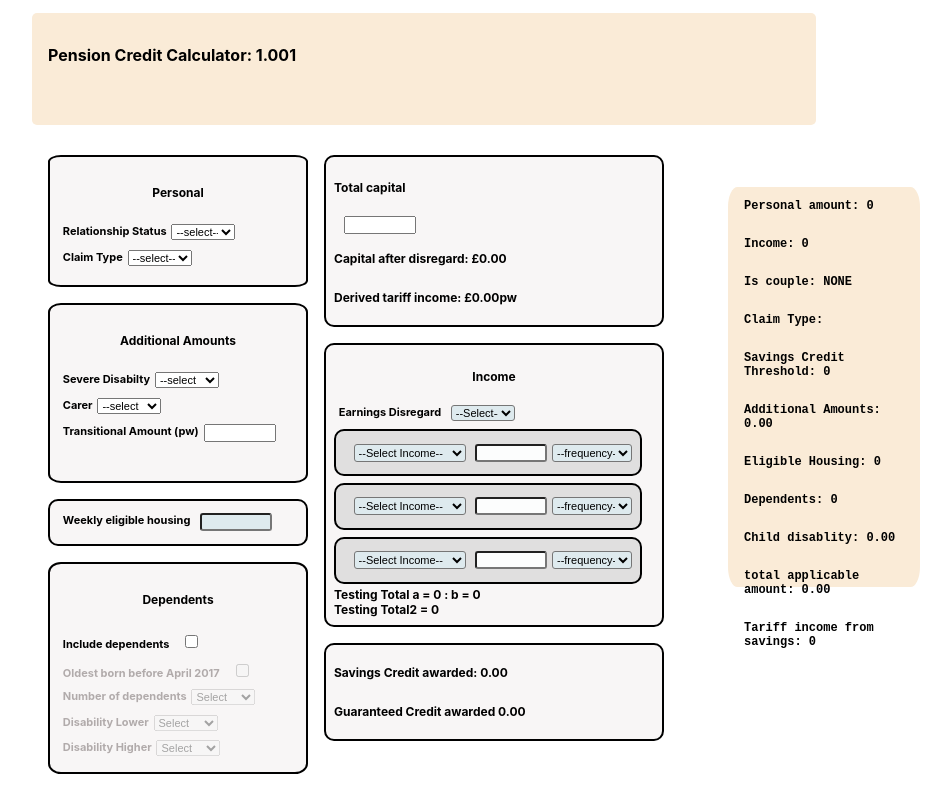
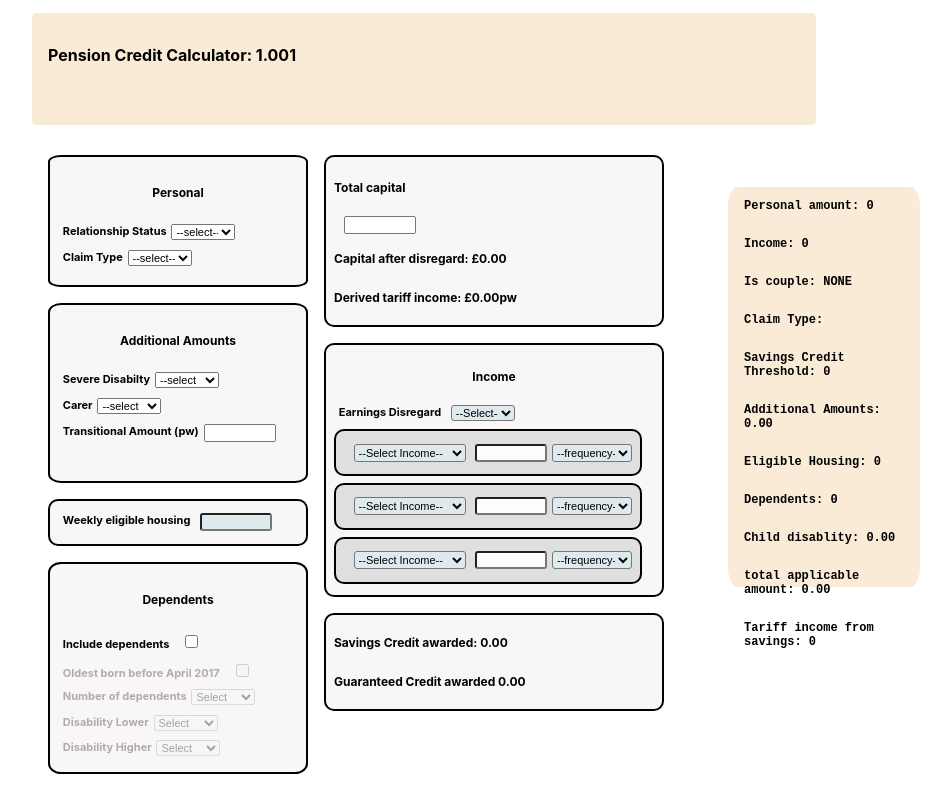
Before and after one commit to dnlstronge/pccalc, a React (Create React App) app: page / in a window 1280 px wide. Shown: the whole page, without its empty margins (160-1111 px from the left). Built offline with nearby package versions, Linux system fonts and the light colour scheme.

Commit message:
[x] - tidy [x] - manually entered a few test cases and I am getting exact results when compared to hand calculation and other reckoner (awesome)

```diff
--- a/src/Components/Income/Income.js
+++ b/src/Components/Income/Income.js
@@ -68,10 +68,6 @@ const Income = ({ updateAction }) => {
         <IncomeSelect updateState={setVal_1} />
         <IncomeSelect updateState={setVal_2} />
         <IncomeSelect updateState={setVal_3} />
-        <div>
-          Testing Total a = {val_1} : b = {val_2}
-        </div>
-        <div>Testing Total2 = {TOTAL} </div>
       </div>
     </React.Fragment>
   );
```
